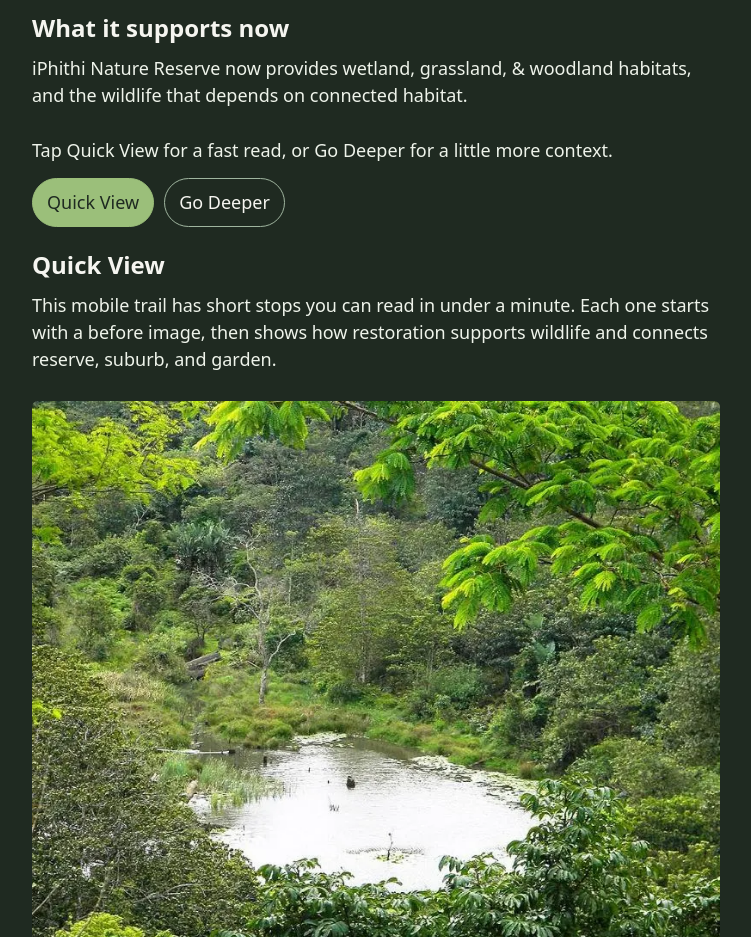
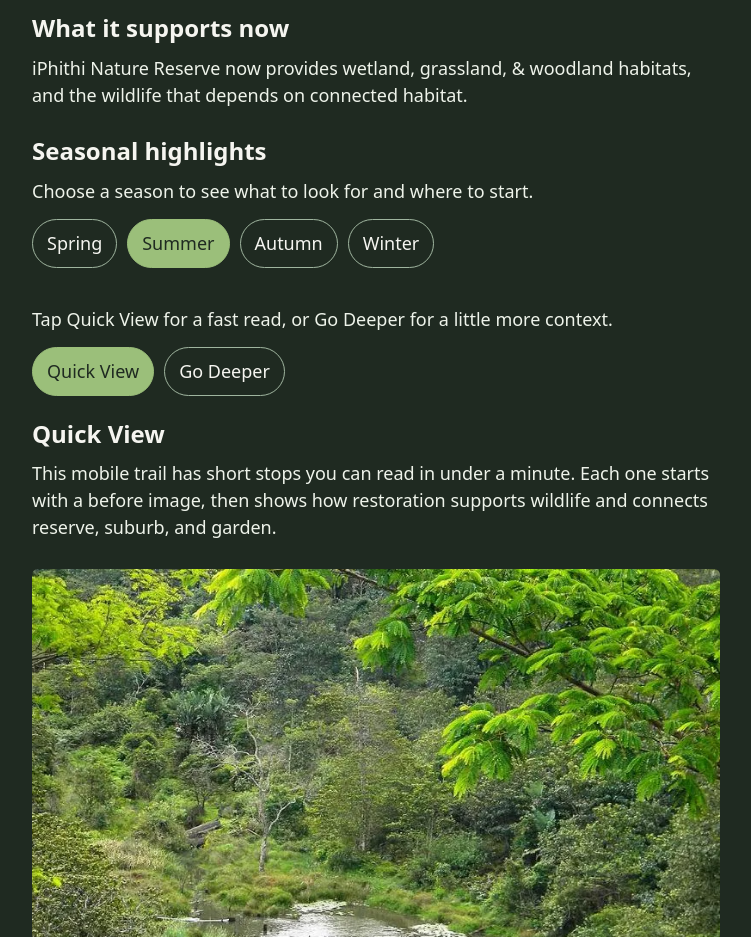
Before and after one commit to GillittsCon/iphithi-connected-nature-trail, a React (Vite) app: page / in a window 1280 px wide. Shown: the part 1000-1937 px from the top of the page, without its empty margins (264-1015 px from the left). Built offline with nearby package versions, Linux system fonts and the light colour scheme.

Commit message:
Add seasonal highlight buttons to Welcome page

```diff
--- a/src/components/MarkerDetail.jsx
+++ b/src/components/MarkerDetail.jsx
@@ -2,10 +2,10 @@ import { useState } from "react"
 
 export default function MarkerDetail({ marker }) {
   const [viewMode, setViewMode] = useState("quick")
+  const [selectedSeason, setSelectedSeason] = useState("summer")
 
   return (
     <main>
-
       <h1>{marker.title}</h1>
       <p>{marker.hook}</p>
 
@@ -16,10 +16,48 @@ export default function MarkerDetail({ marker }) {
 
       <p>{marker.transformationLine}</p>
 
-    <section>
+      <section>
         <h2>What it supports now</h2>
         <p>{marker.whatItSupportsNow}</p>
       </section>
+
+      {marker.id === "welcome" && (
+        <section>
+          <h2>Seasonal highlights</h2>
+          <p>Choose a season to see what to look for and where to start.</p>
+
+          <p>
+            <button
+              type="button"
+              className={selectedSeason === "spring" ? "toggle-button active" : "toggle-button"}
+              onClick={() => setSelectedSeason("spring")}
+            >
+              Spring
+            </button>
+            <button
+              type="button"
+              className={selectedSeason === "summer" ? "toggle-button active" : "toggle-button"}
+              onClick={() => setSelectedSeason("summer")}
+            >
+              Summer
+            </button>
+            <button
+              type="button"
+              className={selectedSeason === "autumn" ? "toggle-button active" : "toggle-button"}
+              onClick={() => setSelectedSeason("autumn")}
+            >
+              Autumn
+            </button>
+            <button
+              type="button"
+              className={selectedSeason === "winter" ? "toggle-button active" : "toggle-button"}
+              onClick={() => setSelectedSeason("winter")}
+            >
+              Winter
+            </button>
+          </p>
+        </section>
+      )}
 
       <section>
         {marker.id === "welcome" && (
```
